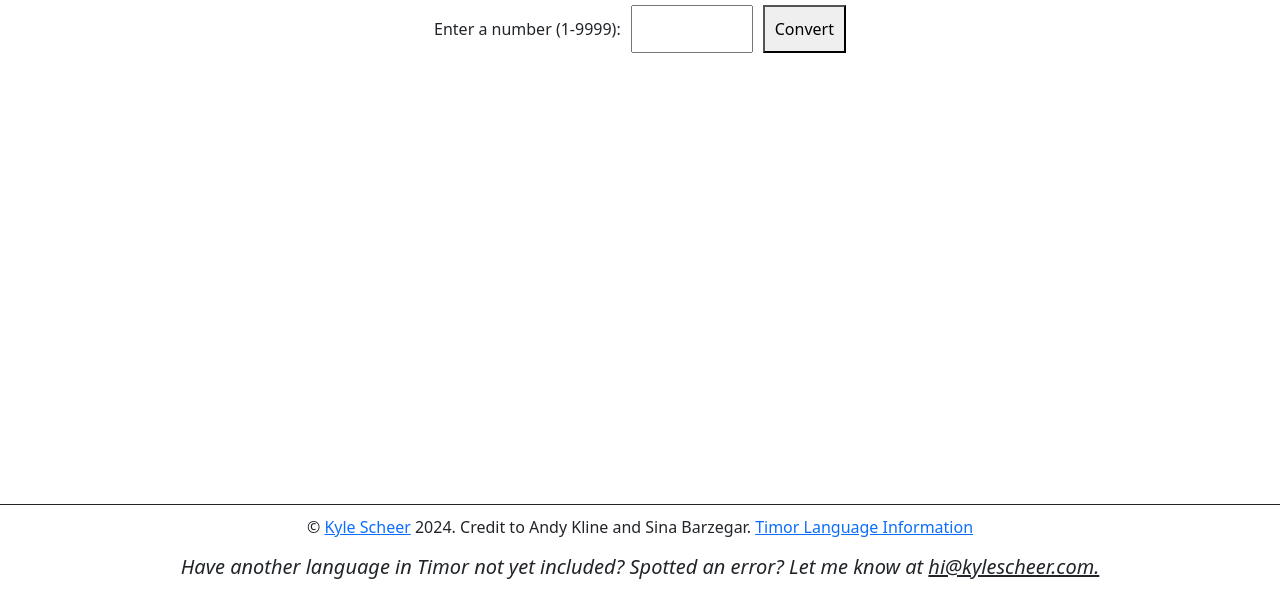
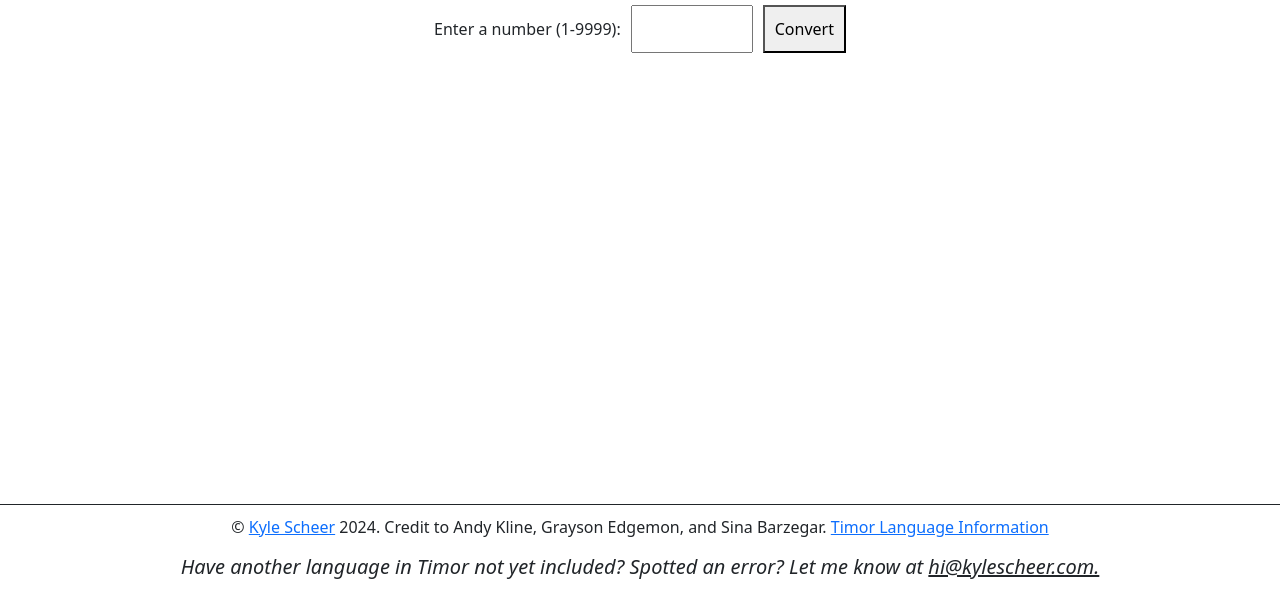
Before and after one commit to kyletscheer/timor_numbers, a plain HTML site: page index.html in a window 1280 px wide. Shown: the part 203-800 px from the top of the page. Drawn offline with nearby package versions, Linux system fonts and the light colour scheme.

Commit message:
Update index.html

```diff
--- a/index.html
+++ b/index.html
@@ -51,7 +51,7 @@
     </div>
   </main>
   <footer>
-    <p>&copy; <a href="https://kylescheer.com" target="_blank">Kyle Scheer</a> 2024. Credit to Andy Kline and Sina
+    <p>&copy; <a href="https://kylescheer.com" target="_blank">Kyle Scheer</a> 2024. Credit to Andy Kline, Grayson Edgemon, and Sina
       Barzegar. <a href="https://en.wikipedia.org/wiki/Languages_of_East_Timor" target="_blank">Timor Language
         Information</a></p>
     <h5><i>Have another language in Timor not yet included? Spotted an error? Let me know at
```
